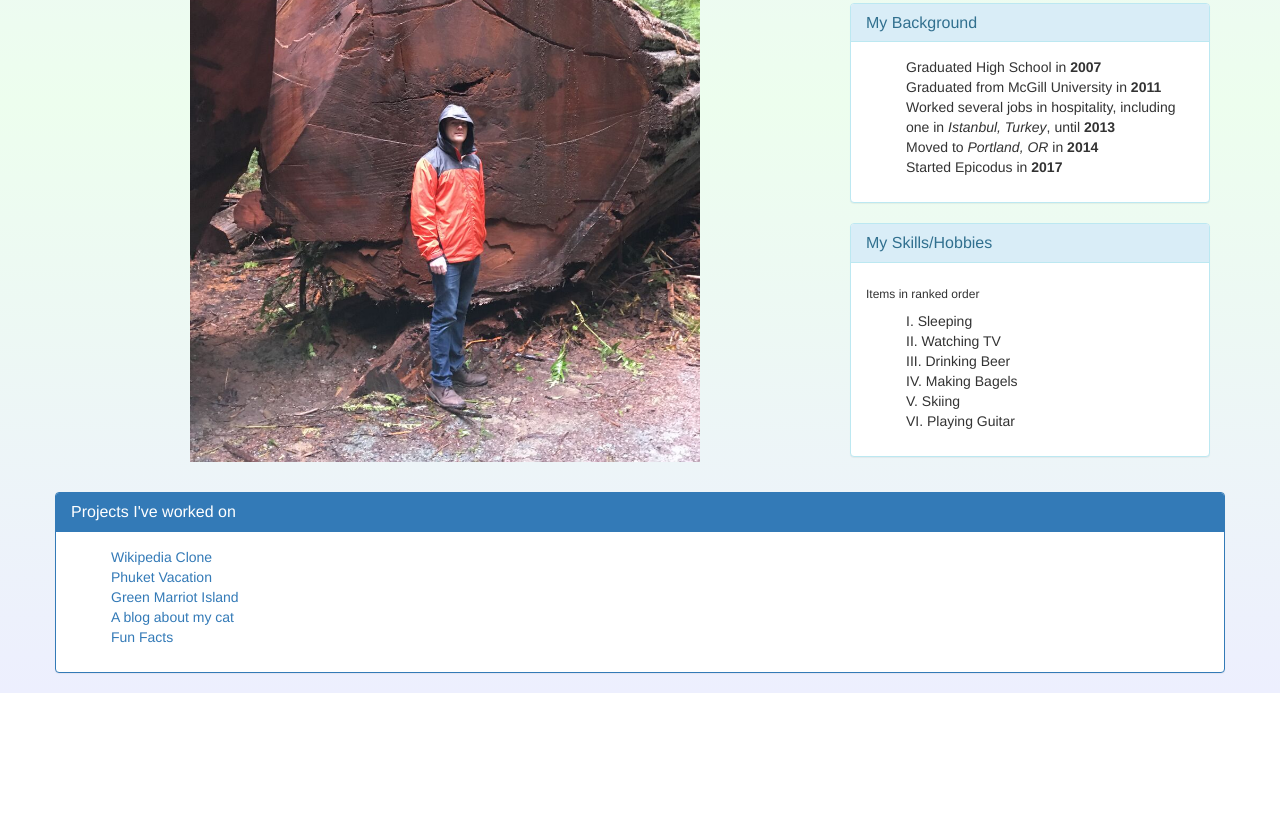
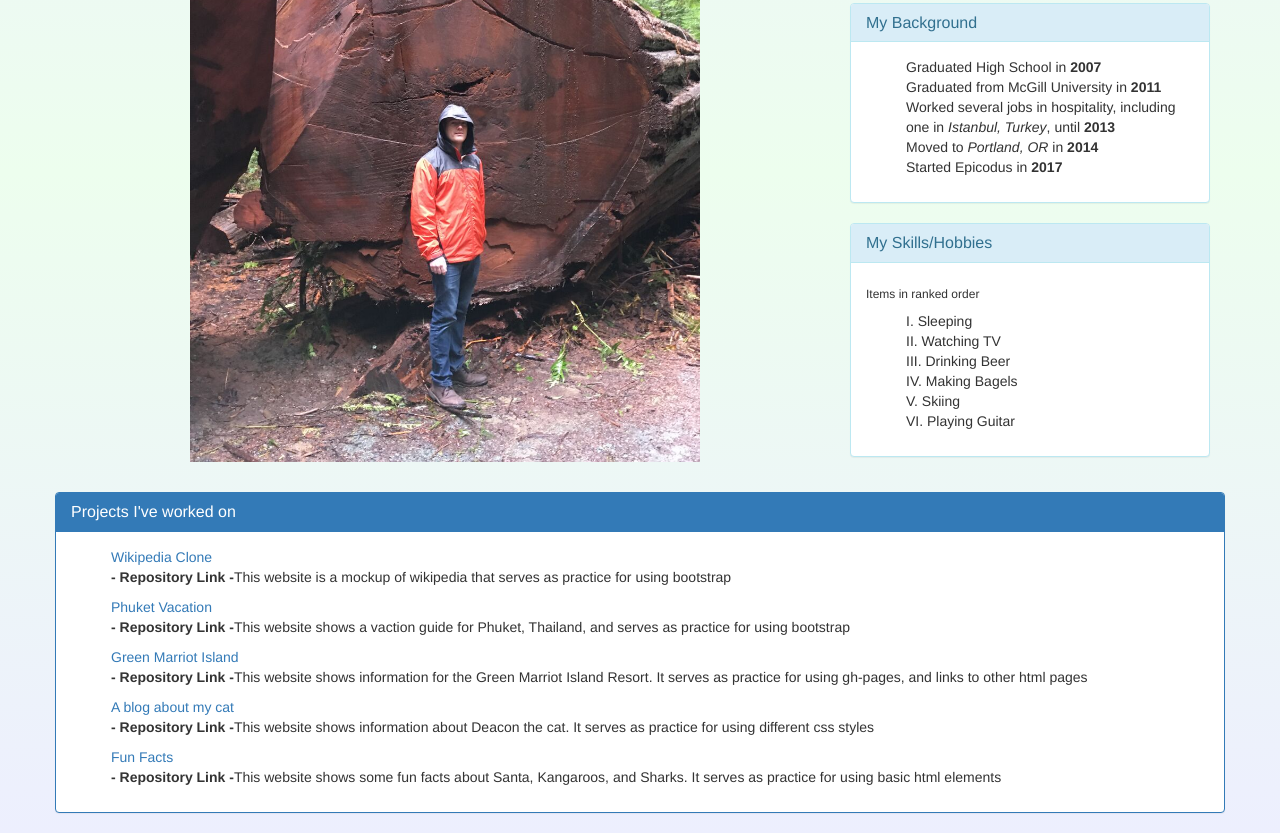
Before and after one commit to dcuthell/david-portfolio, a plain HTML site: page index.html in a window 1280 px wide. Shown: the part 488-1321 px from the top of the page. Before the commit the page ends 1181 px from the top, so only its background shows below. Drawn offline with Linux system fonts and the light colour scheme.

Commit message:
add project descriptions

```diff
--- a/index.html
+++ b/index.html
@@ -72,18 +72,23 @@
             <ul class="nobullet">
               <li>
                 <a href="https://github.com/dcuthell/wikipedia-clone">Wikipedia Clone</a>
+                <p><strong>- Repository Link -</strong>This website is a mockup of wikipedia that serves as practice for using bootstrap</p>
               </li>
               <li>
                 <a href="https://github.com/dcuthell/vacation-site">Phuket Vacation</a>
+                <p><strong>- Repository Link -</strong>This website shows a vaction guide for Phuket, Thailand, and serves as practice for using bootstrap</p>
               </li>
               <li>
                 <a href="https://github.com/dcuthell/green-marriot-island">Green Marriot Island</a>
+                <p><strong>- Repository Link -</strong>This website shows information for the Green Marriot Island Resort. It serves as practice for using gh-pages, and links to other html pages</p>
               </li>
               <li>
                 <a href="https://github.com/dcuthell/deacon-blog">A blog about my cat</a>
+                <p><strong>- Repository Link -</strong>This website shows information about Deacon the cat. It serves as practice for using different css styles</p>
               </li>
               <li>
                 <a href="https://github.com/dcuthell/santa-kangaroo-shark/blob/master/fun-fact.html">Fun Facts</a>
+                <p><strong>- Repository Link -</strong>This website shows some fun facts about Santa, Kangaroos, and Sharks. It serves as practice for using basic html elements</p>
               </li>
             </ul>
           </div>
```
